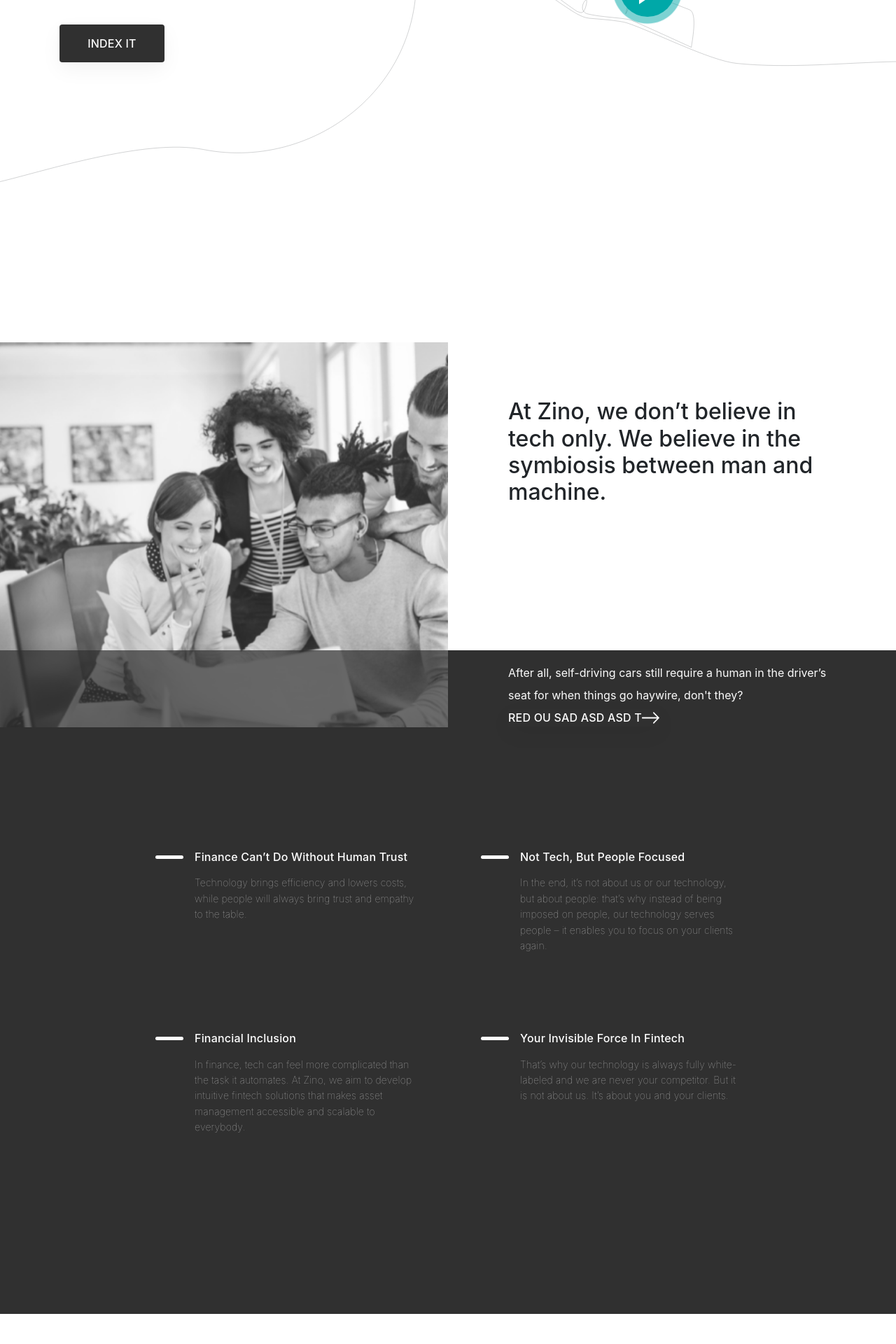
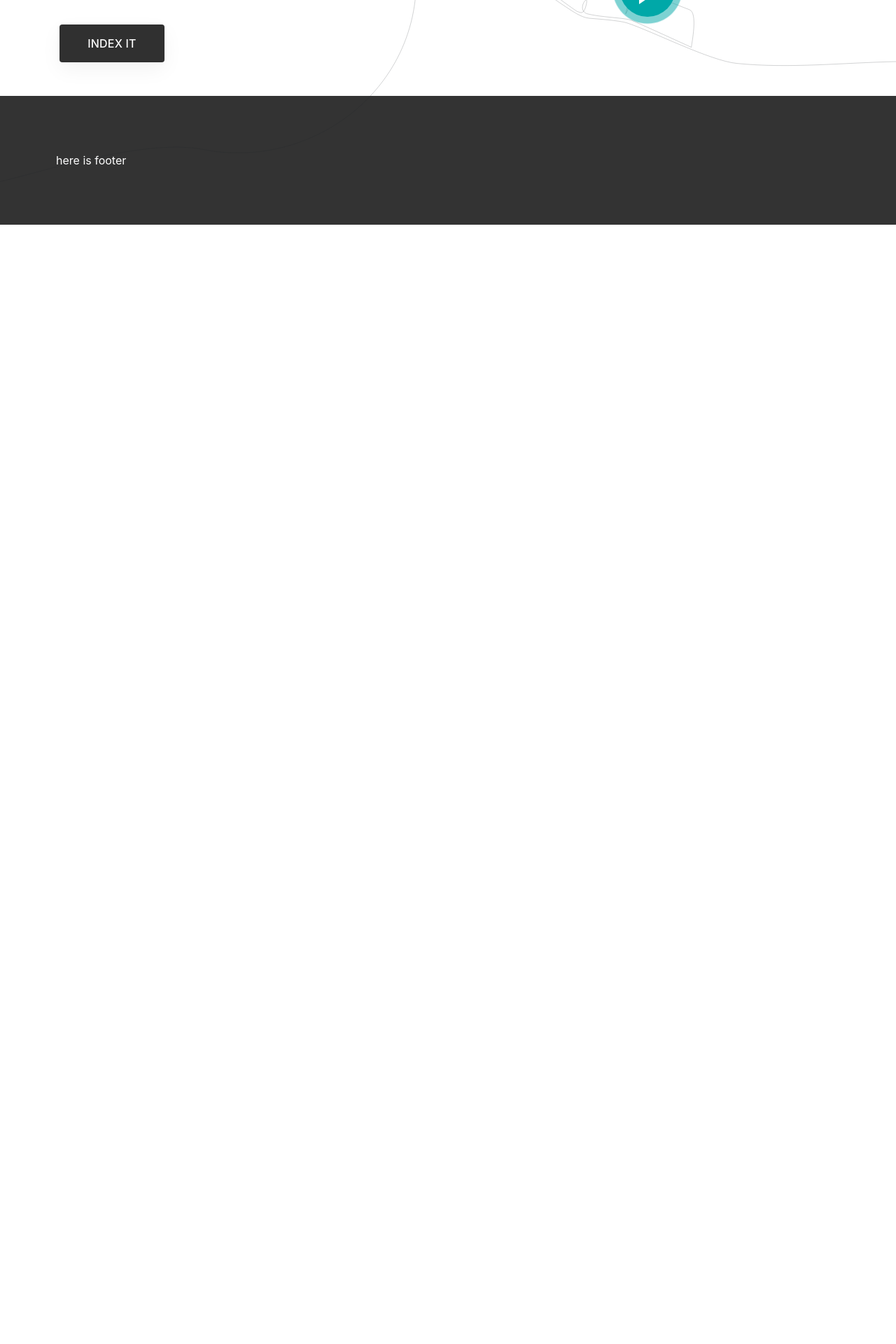
Before and after one commit to arasemami/z-landing-page, an Angular app: page / in a window 1280 px wide. Shown: the part 320-2240 px from the top of the page at 70% size. After the commit the page ends 800 px from the top, so only its background shows below. Built offline with nearby package versions, Linux system fonts and the light colour scheme.

Commit message:
add all pages

```diff
--- a/src/app/container/index/index.component.html
+++ b/src/app/container/index/index.component.html
@@ -1,5 +1,5 @@
 <app-top-screen></app-top-screen>
-<app-index-manifesto></app-index-manifesto>
-<app-index-solution></app-index-solution>
+<!-- <app-index-manifesto></app-index-manifesto> -->
+<!-- <app-index-solution></app-index-solution>
 <app-index-news></app-index-news>
-<app-index-user-story></app-index-user-story>
+<app-index-user-story></app-index-user-story> -->
```
Also changed, not shown: src/app/components/common/simple-button/simple-button.component.scss (indentation only).
